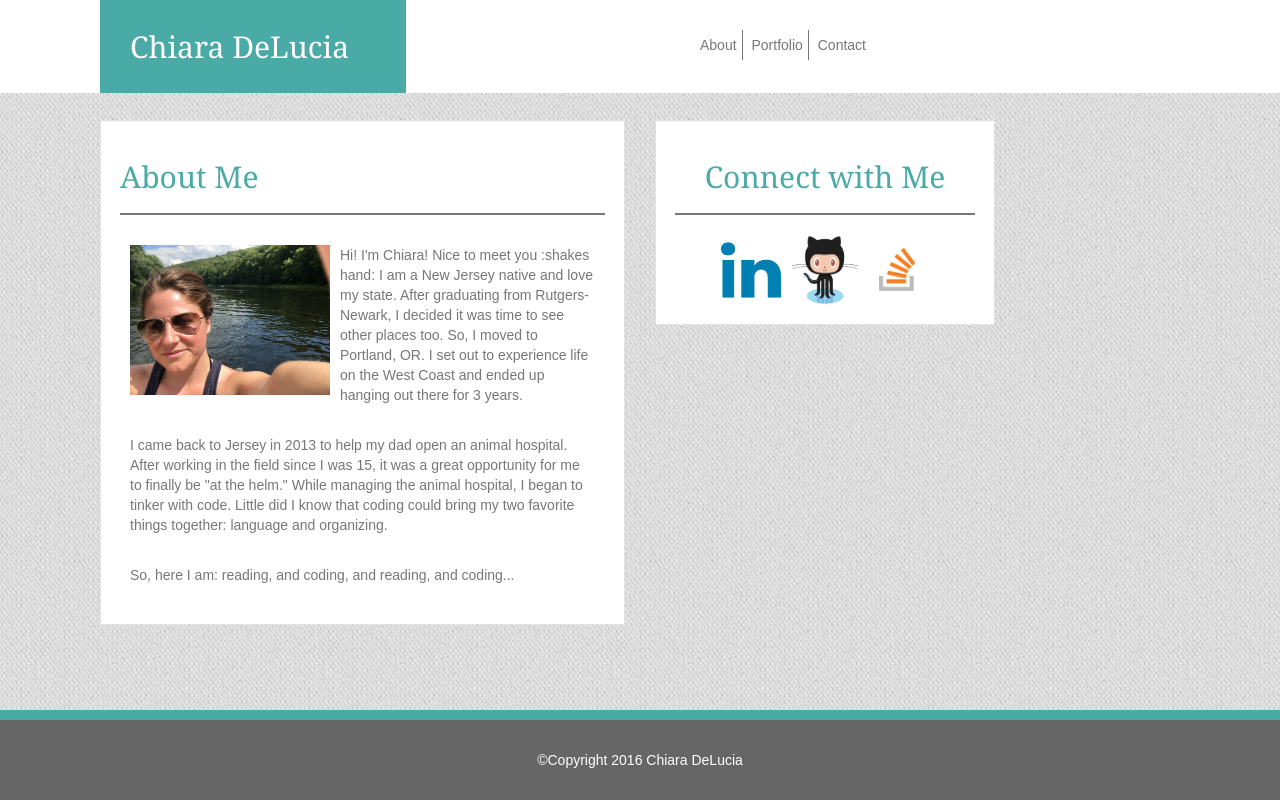
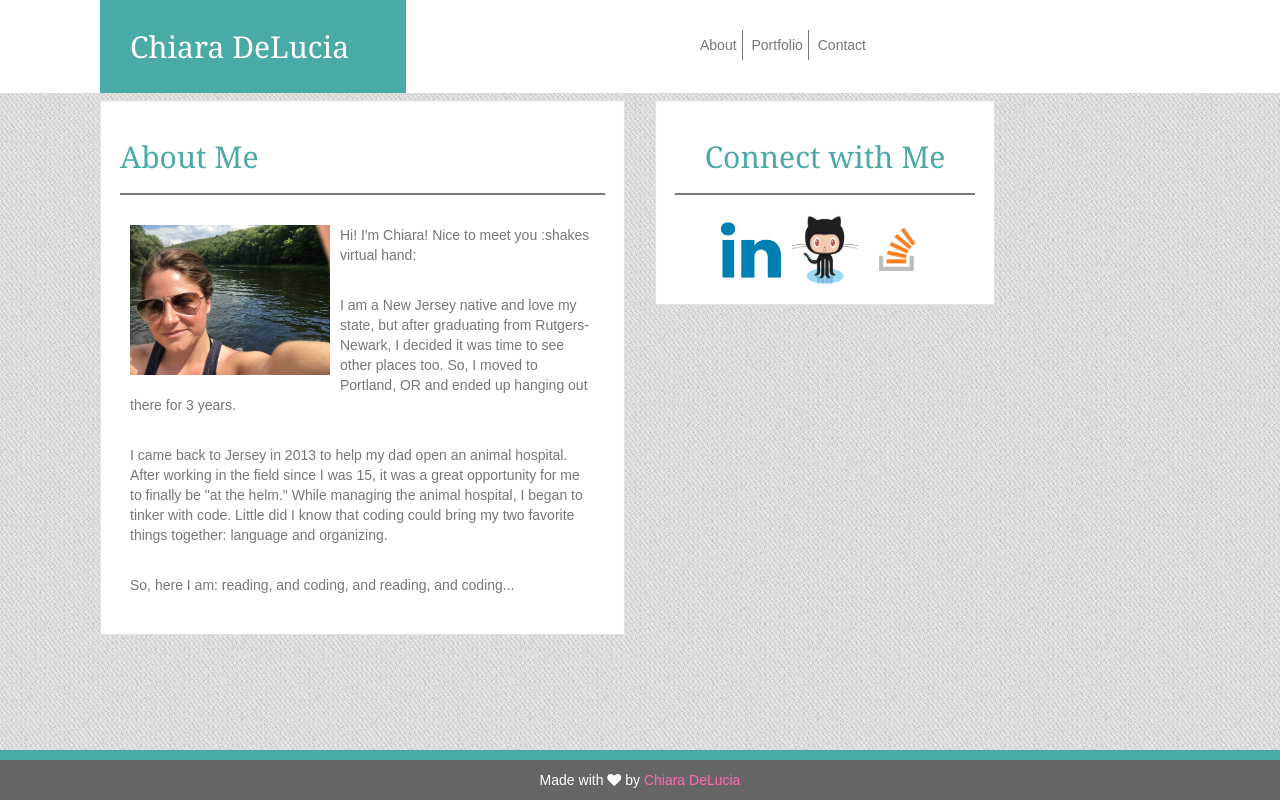
Before and after one commit to chiaramdelucia/Bootstrap-Portfolio, a plain HTML site: page index.html in a window 1280 px wide. Drawn offline with nearby package versions, Linux system fonts and the light colour scheme.

Commit message:
Added footer link to github repo; changed some minor content in About Me Section.

```diff
--- a/assets/css/style.css
+++ b/assets/css/style.css
@@ -72,6 +72,10 @@ a {
 	text-decoration: none;
 }
 
+a.foot {
+ 	color: hotpink;
+ }
+
 .thumb {
 	width: 70px;
 	height: 70px;
@@ -98,7 +102,7 @@ a {
 	background-color: #666666;
 	text-align: center;
 	width: 100%;
-	padding: 30px;
+	padding: 10px;
 	color: #fff;
 	border-top: 10px;
 	border-style: solid;
--- a/index.html
+++ b/index.html
@@ -3,7 +3,9 @@
 <head>
 	<title>Chiara DeLucia</title>
 	<link rel="stylesheet" href="https://maxcdn.bootstrapcdn.com/bootstrap/3.3.7/css/bootstrap.min.css" integrity="sha384-BVYiiSIFeK1dGmJRAkycuHAHRg32OmUcww7on3RYdg4Va+PmSTsz/K68vbdEjh4u" crossorigin="anonymous">
-	<meta name="viewport" content="width=device-width, initial-scale=1.0">s
+	<meta name="viewport" content="width=device-width, initial-scale=1.0">
+	<!-- Font awesome -->
+   <link rel="stylesheet" href="https://cdnjs.cloudflare.com/ajax/libs/font-awesome/4.7.0/css/font-awesome.min.css">
 	<link rel="stylesheet" type="text/css" href="./assets/css/style.css">
 </head>
 <body>
@@ -33,7 +35,8 @@
 					<h2>About Me</h2>
 					<hr>
 					<div class="pull-left me"><img src="./assets/images/chiara_delucia.jpg" width="200" height="auto" alt="Self Portrait on a River" /></div>
-					<p>Hi! I'm Chiara! Nice to meet you :shakes hand: I am a New Jersey native and love my state. After graduating from Rutgers-Newark, I decided it was time to see other places too. So, I moved to Portland, OR. I set out to experience life on the West Coast and ended up hanging out there for 3 years. </p>
+					<p>Hi! I'm Chiara! Nice to meet you :shakes virtual hand:</p>
+					<p>I am a New Jersey native and love my state, but after graduating from Rutgers-Newark, I decided it was time to see other places too. So, I moved to Portland, OR and ended up hanging out there for 3 years. </p>
 					<p>I came back to Jersey in 2013 to help my dad open an animal hospital. After working in the field since I was 15, it was a great opportunity for me to finally be "at the helm." While managing the animal hospital, I began to tinker with code. Little did I know that coding could bring my two favorite things together: language and organizing. </p>
 					<p>So, here I am: reading, and coding, and reading, and coding... </p>
 				</div>
@@ -59,7 +62,13 @@
 		</div> <!-- close main content-->
 
 		<!--footer-->
-		<div class="footer navbar-fixed-bottom">©Copyright 2016 Chiara DeLucia</div>
+		<div class="footer navbar-fixed-bottom">
+			Made with
+			<i class="fa fa-heart"></i>
+           	by
+          	<a href="https://github.com/chiaramdelucia/Bootstrap-Portfolio/tree/gh-pages" target="blank" class = "foot">Chiara DeLucia</a>
+
+		</div>
 
 
 	</container>
```
